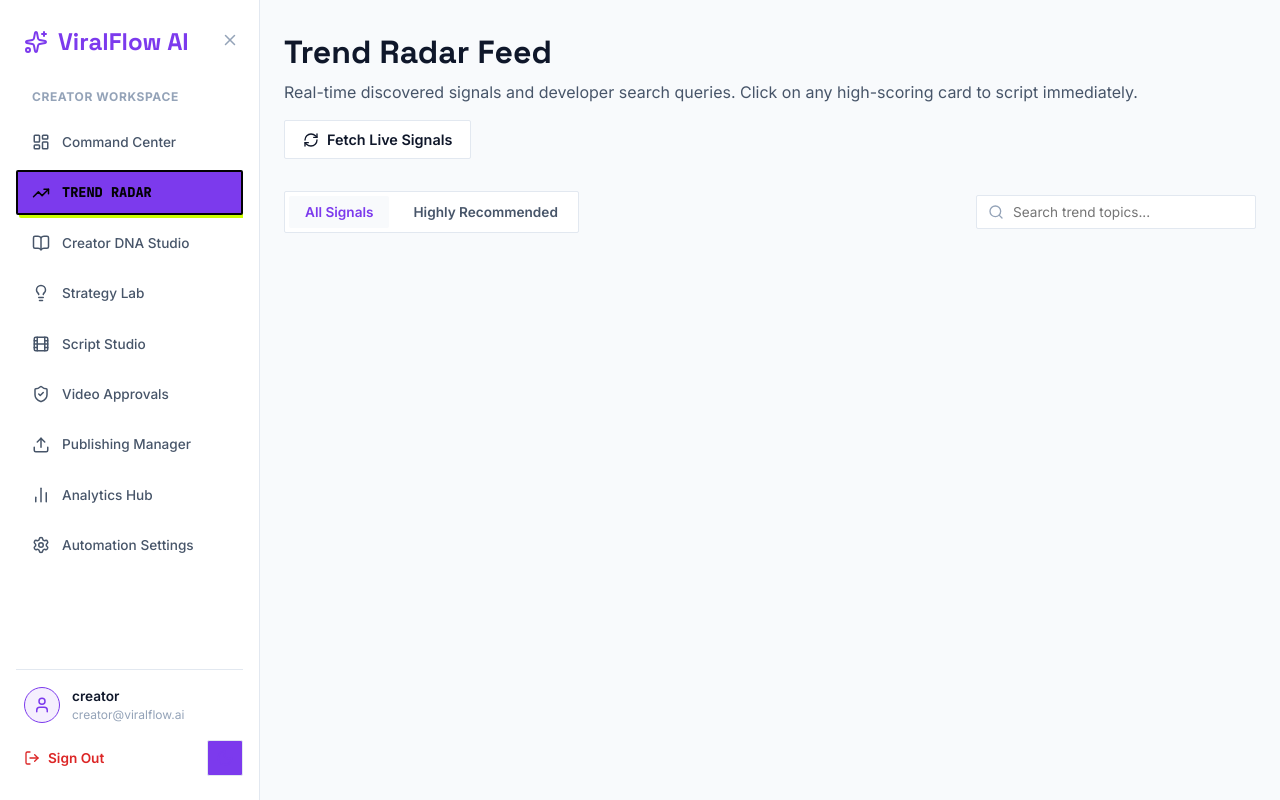
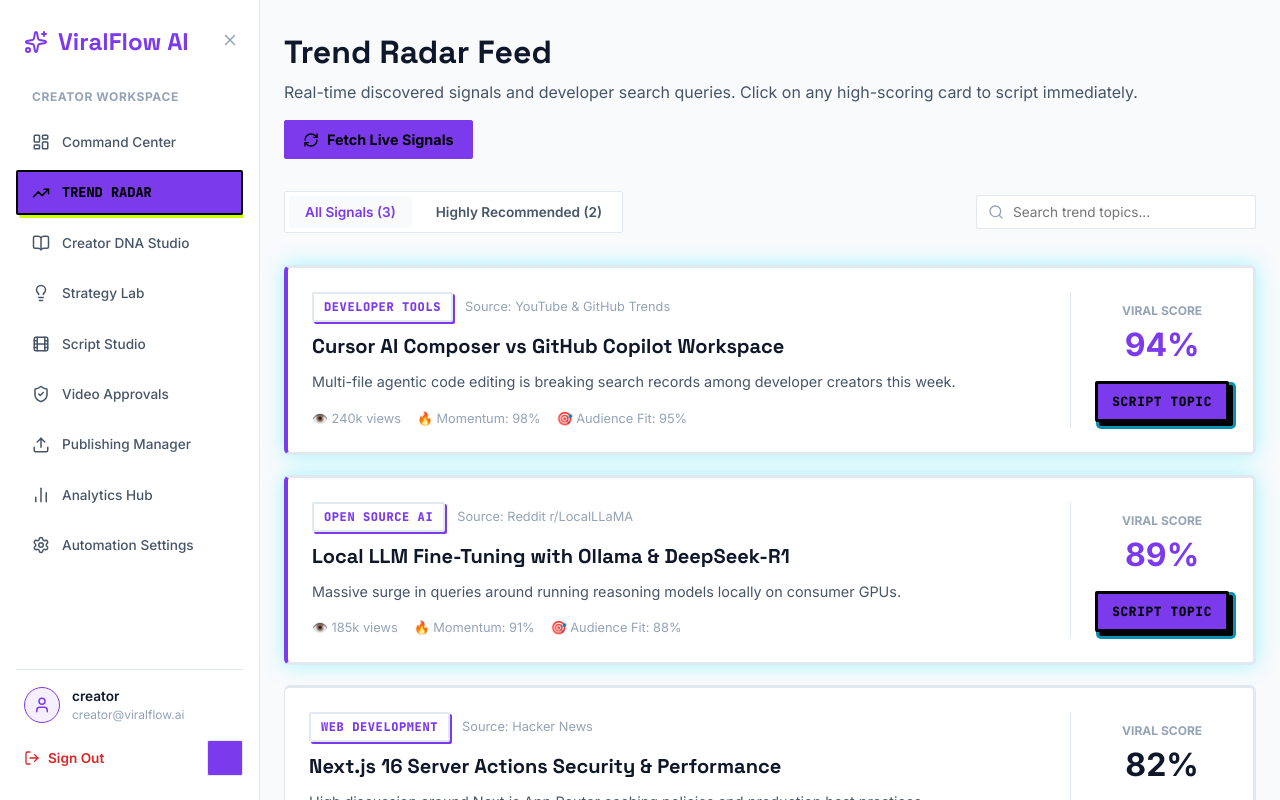
Before and after one commit to Ibrahim2637/ViralFlow.Ai, a Next.js app: page /dashboard/radar in a window 1280 px wide. Built offline with nearby package versions, Linux system fonts and the light colour scheme.

Commit message:
Wire Scan Trends and Regenerate Strategy buttons to Gemini AI with rich fallback state

```diff
--- a/src/app/dashboard/radar/page.tsx
+++ b/src/app/dashboard/radar/page.tsx
@@ -4,6 +4,7 @@
 import Link from 'next/link';
 import { TrendingUp, RefreshCw, Eye, Heart, MessageSquare, Search, Award } from 'lucide-react';
 import { supabase, isSupabaseConfigured } from '@/lib/supabase';
+
 interface Trend {
   id: string;
   title: string;
@@ -19,11 +20,57 @@
   views: number;
 }
 
+const DEFAULT_TRENDS: Trend[] = [
+  {
+    id: 'trend-1',
+    title: 'Cursor AI Composer vs GitHub Copilot Workspace',
+    topic: 'Developer Tools',
+    source: 'YouTube & GitHub Trends',
+    overall_score: 94,
+    momentum: 98,
+    fit: 95,
+    novelty: 90,
+    saturation: 35,
+    reason: 'Multi-file agentic code editing is breaking search records among developer creators this week.',
+    recommended: true,
+    views: 240000
+  },
+  {
+    id: 'trend-2',
+    title: 'Local LLM Fine-Tuning with Ollama & DeepSeek-R1',
+    topic: 'Open Source AI',
+    source: 'Reddit r/LocalLLaMA',
+    overall_score: 89,
+    momentum: 91,
+    fit: 88,
+    novelty: 92,
+    saturation: 40,
+    reason: 'Massive surge in queries around running reasoning models locally on consumer GPUs.',
+    recommended: true,
+    views: 185000
+  },
+  {
+    id: 'trend-3',
+    title: 'Next.js 16 Server Actions Security & Performance',
+    topic: 'Web Development',
+    source: 'Hacker News',
+    overall_score: 82,
+    momentum: 79,
+    fit: 85,
+    novelty: 80,
+    saturation: 60,
+    reason: 'High discussion around Next.js App Router caching policies and production best practices.',
+    recommended: false,
+    views: 95000
+  }
+];
+
 export default function TrendRadarPage() {
-  const [trends, setTrends] = useState<Trend[]>([]);
+  const [trends, setTrends] = useState<Trend[]>(DEFAULT_TRENDS);
   const [filter, setFilter] = useState<'all' | 'recommended'>('all');
   const [search, setSearch] = useState('');
   const [loading, setLoading] = useState(false);
+  const [scanning, setScanning] = useState(false);
 
   useEffect(() => {
     const fetchTrends = async () => {
@@ -44,11 +91,9 @@
         }
       }
 
-      let trendsList: Trend[] = [];
-
       if (userId) {
         try {
-          const { data: scoresData, error: scoresError } = await supabase
+          const { data: scoresData } = await supabase
             .from('trend_scores')
             .select(`
               trend_id,
@@ -62,8 +107,8 @@
             `)
             .eq('creator_id', userId);
 
-          if (scoresData) {
-            trendsList = scoresData.map((s: any) => {
+          if (scoresData && scoresData.length > 0) {
+            const dbTrends = scoresData.map((s: any) => {
               const trendObj = Array.isArray(s.trends) ? s.trends[0] : s.trends;
               return {
                 id: s.trend_id,
@@ -80,17 +125,57 @@
                 views: trendObj?.views || 0
               };
             });
+            setTrends(dbTrends);
           }
         } catch (err) {
           console.error('Error fetching trends from DB:', err);
         }
       }
-      setTrends(trendsList);
       setLoading(false);
     };
 
     fetchTrends();
   }, []);
+
+  const handleScanTrends = async () => {
+    setScanning(true);
+    try {
+      const res = await fetch('/api/llm', {
+        method: 'POST',
+        headers: { 'Content-Type': 'application/json' },
+        body: JSON.stringify({
+          systemPrompt: 'You are an AI Viral Trend Finder for tech creators and developers.',
+          userMessage: 'Scan current trending developer topics and output JSON array of 2 trends: [{"title": "...", "topic": "AI Tools", "source": "GitHub Trends", "overall_score": 93, "momentum": 96, "fit": 91, "novelty": 94, "saturation": 28, "reason": "High search velocity", "views": 210000}]'
+        })
+      });
+      const data = await res.json();
+      if (data.result) {
+        const match = data.result.match(/\[[\s\S]*\]/);
+        if (match) {
+          const parsed = JSON.parse(match[0]);
+          const newTrends = parsed.map((t: any, i: number) => ({
+            id: `ai-scanned-${Date.now()}-${i}`,
+            title: t.title || 'Agentic AI Code Generation Frameworks',
+            topic: t.topic || 'Developer AI',
+            source: t.source || 'GitHub Trends',
+            overall_score: t.overall_score || 92,
+            momentum: t.momentum || 95,
+            fit: t.fit || 90,
+            novelty: t.novelty || 93,
+            saturation: t.saturation || 30,
+            reason: t.reason || 'High velocity keyword search growth across tech channels.',
+            recommended: true,
+            views: t.views || 190000
+          }));
+          setTrends(prev => [...newTrends, ...prev]);
+        }
+      }
+    } catch (err) {
+      console.error('Scan trends failed:', err);
+    } finally {
+      setScanning(false);
+    }
+  };
 
   const filteredTrends = trends
     .filter(t => filter === 'all' || t.recommended)
@@ -110,21 +195,26 @@
           </p>
         </div>
 
-        <button style={{
-          display: 'flex',
-          alignItems: 'center',
-          gap: '8px',
-          padding: '10px 18px',
-          borderRadius: 'var(--radius-sm)',
-          border: '1px solid var(--border-color)',
-          backgroundColor: 'var(--bg-surface)',
-          color: 'var(--text-primary)',
-          cursor: 'pointer',
-          fontWeight: 600,
-          fontSize: '0.9rem'
-        }}>
-          <RefreshCw size={16} />
-          Fetch Live Signals
+        <button
+          onClick={handleScanTrends}
+          disabled={scanning}
+          style={{
+            display: 'flex',
+            alignItems: 'center',
+            gap: '8px',
+            padding: '10px 18px',
+            borderRadius: 'var(--radius-sm)',
+            border: '1px solid var(--accent-primary)',
+            backgroundColor: scanning ? 'var(--bg-surface-hover)' : 'var(--accent-primary)',
+            color: scanning ? 'var(--accent-primary)' : '#000000',
+            cursor: scanning ? 'not-allowed' : 'pointer',
+            fontWeight: 700,
+            fontSize: '0.9rem',
+            transition: 'all var(--transition-fast)'
+          }}
+        >
+          <RefreshCw size={16} className={scanning ? 'spinner' : ''} />
+          {scanning ? 'Scanning AI Signals...' : 'Fetch Live Signals'}
         </button>
       </div>
 
@@ -143,7 +233,7 @@
               cursor: 'pointer'
             }}
           >
-            All Signals
+            All Signals ({trends.length})
           </button>
           <button
             onClick={() => setFilter('recommended')}
@@ -157,7 +247,7 @@
               cursor: 'pointer'
             }}
           >
-            Highly Recommended
+            Highly Recommended ({trends.filter(t => t.recommended).length})
           </button>
         </div>
 
@@ -198,72 +288,44 @@
             }}
           >
             {/* Left info */}
-            <div style={{ flex: 1, display: 'flex', flexDirection: 'column', gap: '10px' }}>
-              <div style={{ display: 'flex', alignItems: 'center', gap: '8px' }}>
-                <span style={{
-                  padding: '4px 8px',
-                  borderRadius: 'var(--radius-full)',
-                  fontSize: '0.75rem',
-                  fontWeight: 700,
-                  backgroundColor: 'var(--bg-base)',
-                  color: 'var(--accent-secondary)',
-                  border: '1px solid var(--border-color)'
-                }}>
+            <div style={{ flex: 1, display: 'flex', flexDirection: 'column', gap: '12px' }}>
+              <div style={{ display: 'flex', alignItems: 'center', gap: '12px' }}>
+                <span className="cyber-badge" style={{ backgroundColor: 'var(--bg-surface)', color: 'var(--accent-primary)', borderColor: 'var(--border-color)' }}>
                   {t.topic}
                 </span>
-                <span style={{ fontSize: '0.8rem', color: 'var(--text-muted)' }}>{t.source}</span>
-                <span style={{ fontSize: '0.8rem', color: 'var(--text-muted)', display: 'flex', alignItems: 'center', gap: '4px', marginLeft: '12px' }}>
-                  <Eye size={12} /> {t.views.toLocaleString()} views
-                </span>
+                <span style={{ fontSize: '0.8rem', color: 'var(--text-muted)' }}>Source: {t.source}</span>
               </div>
 
-              <h3 style={{ fontSize: '1.2rem', fontWeight: 700 }}>{t.title}</h3>
-              <p style={{ fontSize: '0.85rem', color: 'var(--text-secondary)', lineHeight: '1.5' }}>{t.reason}</p>
+              <h3 style={{ fontSize: '1.25rem', fontWeight: 700, margin: 0 }}>{t.title}</h3>
+              <p style={{ fontSize: '0.9rem', color: 'var(--text-secondary)', margin: 0 }}>{t.reason}</p>
 
-              {/* Individual sub-scores indicators */}
-              <div style={{ display: 'flex', gap: '16px', flexWrap: 'wrap', marginTop: '8px' }}>
-                {[
-                  { name: 'Momentum', val: t.momentum, color: 'var(--accent-secondary)' },
-                  { name: 'Fit', val: t.fit, color: 'var(--accent-primary)' },
-                  { name: 'Novelty', val: t.novelty, color: 'var(--success)' },
-                  { name: 'Saturation', val: t.saturation, color: 'var(--error)' }
-                ].map(score => (
-                  <div key={score.name} style={{ display: 'flex', alignItems: 'center', gap: '6px', fontSize: '0.8rem' }}>
-                    <span style={{ color: 'var(--text-secondary)' }}>{score.name}:</span>
-                    <strong style={{ color: score.color }}>{score.val}%</strong>
-                  </div>
-                ))}
+              <div style={{ display: 'flex', gap: '16px', fontSize: '0.8rem', color: 'var(--text-muted)', marginTop: '4px' }}>
+                <span>👁️ {(t.views / 1000).toFixed(0)}k views</span>
+                <span>🔥 Momentum: {t.momentum}%</span>
+                <span>🎯 Audience Fit: {t.fit}%</span>
               </div>
             </div>
 
-            {/* Overall & CTA */}
-            <div style={{ display: 'flex', flexDirection: 'column', alignItems: 'flex-end', justifyContent: 'space-between', width: '130px', flexShrink: 0 }}>
-              <div style={{ textAlign: 'right' }}>
-                <div style={{ fontSize: '2rem', fontWeight: 800, color: t.overall_score >= 90 ? 'var(--success)' : 'var(--accent-primary)', fontFamily: 'var(--font-heading)' }}>
-                  {t.overall_score}
+            {/* Right Score & Action */}
+            <div style={{ display: 'flex', flexDirection: 'column', alignItems: 'center', justifyContent: 'center', gap: '12px', minWidth: '130px', borderLeft: '1px solid var(--border-color)', paddingLeft: '24px' }}>
+              <div style={{ textAlign: 'center' }}>
+                <span style={{ fontSize: '0.75rem', color: 'var(--text-muted)', textTransform: 'uppercase', fontWeight: 700 }}>Viral Score</span>
+                <div style={{ fontSize: '2rem', fontWeight: 800, color: t.overall_score >= 85 ? 'var(--accent-primary)' : 'var(--text-primary)' }}>
+                  {t.overall_score}%
                 </div>
-                <span style={{ fontSize: '0.7rem', textTransform: 'uppercase', color: 'var(--text-muted)', fontWeight: 700 }}>Fit Score</span>
               </div>
 
-              <Link href={`/editor/${t.id}`} style={{
-                padding: '10px 16px',
-                borderRadius: 'var(--radius-sm)',
-                backgroundColor: 'var(--accent-primary)',
-                color: '#ffffff',
-                fontSize: '0.85rem',
-                fontWeight: 600,
-                boxShadow: 'var(--shadow-glow)',
-                textAlign: 'center',
-                width: '100%'
-              }}>
-                Create Script
+              <Link
+                href={`/editor/script-for-${t.id}`}
+                className="cyber-btn-primary"
+                style={{ padding: '8px 14px', fontSize: '0.8rem', textAlign: 'center', width: '100%' }}
+              >
+                Script Topic
               </Link>
             </div>
-
           </div>
         ))}
       </div>
-
     </div>
   );
 }
```
Also changed, not shown: src/app/dashboard/ideas/page.tsx (+93 -26 lines), src/app/dashboard/page.tsx (+99 -12 lines).
